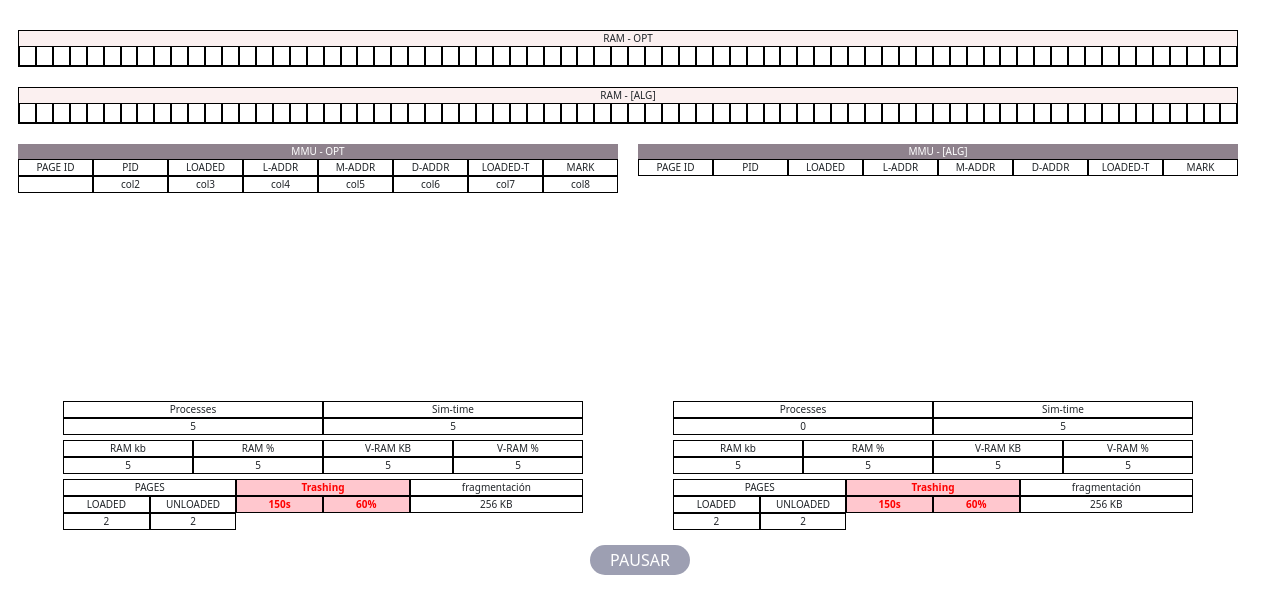
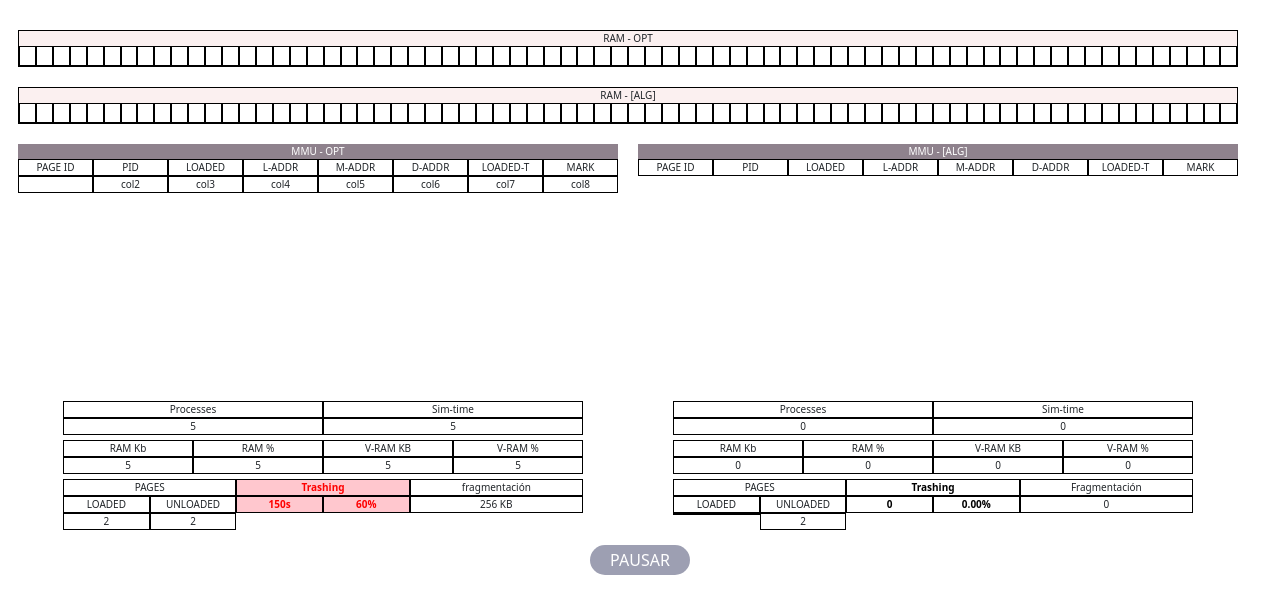
Before and after one commit to Bryan042003/SO_P2, an Angular app: page /simulacion in a window 1280 px wide. Shown: the top 614 px of the page. Built offline with nearby package versions, Linux system fonts and the light colour scheme.

Commit message:
Update simulation data

```diff
--- a/src/app/services/computer.service.ts
+++ b/src/app/services/computer.service.ts
@@ -18,6 +18,10 @@ class Computer {
     operations: string[] = [];
     currentProcess: number = 0;
     algorithm: string = '';
+    ramUsedKB: number = 0;
+    ramPercentage: number = 0;
+    vramUsedKB: number = 0;
+    vramPercentage: number = 0;
 
     constructor(mainMMU: MMU, otherMMU: MMU, session: Session) {
         this.instructionsPerSecond = 1;
@@ -149,8 +153,16 @@ class Computer {
         return this.mainMMU.getTime();
     }
 
+    getFragmentation() {
+        return this.mainMMU.getFragmentation();
+    }
+
     getThrashingTime() {
         return this.mainMMU.getThrashingTime();
+    }
+
+    getThrashingPercentage(): number {
+        return (this.getThrashingTime() / this.getTime()) * 100;
     }
 
     getVRAMSize() {
@@ -159,6 +171,27 @@ class Computer {
             this.otherMMU.virtualMemory.length
         ];
     }
+
+    getRAMUsed(){
+        this.ramUsedKB = this.mainMMU.realMemory.length * this.pageSize;
+        return this.ramUsedKB;
+    }
+
+    getRAMUsagePercentage(){
+        this.ramPercentage = (this.ramUsedKB / this.RAMSize) * 100;
+        return this.ramPercentage;
+    }
+
+    getVRAMUsed(){
+        this.vramUsedKB = this.mainMMU.virtualMemory.length * this.pageSize;
+        return this.vramUsedKB;
+    }
+
+    getVRAMUsagePercentage(){
+        this.vramPercentage = (this.vramUsedKB / this.RAMSize) * 100;
+        return this.vramPercentage;
+    }
+
 
     getProcessNumber() {
       return this.mainProcesses.length;
--- a/src/app/services/mmuservice.service.ts
+++ b/src/app/services/mmuservice.service.ts
@@ -22,6 +22,7 @@ export class MMU {
   public virtualMemoryNew: Page[] = [];
   public realMemoryNew: Page[] = [];
   public processIDKill: number = 0;
+  public totalFragmentationWaste: number = 0;
   algorithmSelected: string = '';
   algorithm: any;
 
@@ -73,6 +74,11 @@ export class MMU {
     const pagesNeeded = Math.ceil(size / 4); // Se requieren las páginas necesarias para el proceso
     let insertedPages = 0;
     const createdPages: Page[] = [];
+
+    const fragmentationInternal = size % 4;
+
+     // Acumular la fragmentación interna
+     this.totalFragmentationWaste += fragmentationInternal;
 
     for (let pageCounter = 0; pageCounter < pagesNeeded; pageCounter++) {
       let pageInserted = false;
@@ -196,6 +202,10 @@ export class MMU {
     return this.virtualMemory;
   }
 
+  getFragmentation(): number {
+    return this.totalFragmentationWaste;
+  }
+
   saveOperations(operaciones: string[]): void {
     this.operations = [];
     this.operations = operaciones;
--- a/src/app/simulacion/simulacion.component.css
+++ b/src/app/simulacion/simulacion.component.css
@@ -5,3 +5,7 @@
 div::-webkit-scrollbar {
     display: none;
 }
+
+.text-danger {
+    color: red;
+}
--- a/src/app/simulacion/simulacion.component.html
+++ b/src/app/simulacion/simulacion.component.html
@@ -220,7 +220,7 @@
                         <div class="col">
                             <div class="row"
                                 style="border: 1px solid black; display: flex; justify-content: center; align-items: center;">
-                                RAM kb
+                                RAM Kb
                             </div>
                             <div class="row"
                                 style="border: 1px solid black; display: flex; justify-content: center; align-items: center;">
@@ -353,7 +353,7 @@
                     </div>
                     <div class="row"
                         style="border: 1px solid black; display: flex; justify-content: center; align-items: center;">
-                        5
+                        {{simTime}}
                     </div>
                 </div>
             </div>
@@ -365,11 +365,11 @@
                         <div class="col">
                             <div class="row"
                                 style="border: 1px solid black; display: flex; justify-content: center; align-items: center;">
-                                RAM kb
+                                RAM Kb
                             </div>
                             <div class="row"
                                 style="border: 1px solid black; display: flex; justify-content: center; align-items: center;">
-                                5
+                                {{ramUsedKB}}
                             </div>
 
                         </div>
@@ -380,7 +380,7 @@
                             </div>
                             <div class="row"
                                 style="border: 1px solid black; display: flex; justify-content: center; align-items: center;">
-                                5
+                                {{ramPercentage}}
                             </div>
                         </div>
                     </div>
@@ -395,7 +395,7 @@
                             </div>
                             <div class="row"
                                 style="border: 1px solid black; display: flex; justify-content: center; align-items: center;">
-                                5
+                                {{vramUsedKB}}
                             </div>
 
                         </div>
@@ -406,7 +406,7 @@
                             </div>
                             <div class="row"
                                 style="border: 1px solid black; display: flex; justify-content: center; align-items: center;">
-                                5
+                                {{vramPercentage}}
                             </div>
                         </div>
                     </div>
@@ -429,7 +429,7 @@
                             </div>
                             <div class="row"
                                 style="border: 1px solid black; height: 100%;display: flex; justify-content: center; align-items: center;">
-                                2
+                                {{pagesLoaded[0]}}
                             </div>
                         </div>
                         <div class="col">
@@ -444,7 +444,7 @@
                         </div>
                     </div>
                 </div>
-                <div class="col" style="width: 100%;height: 100%; background-color:#ffc7ce; color: red; ;">
+                <div class="col" style="width: 100%;height: 100%; color: black;">
                     <div class="row"
                         style="border: 1px solid black; height: 100%;display: flex; justify-content: center; align-items: center;text-align: center;">
                         <strong>Trashing</strong>
@@ -452,11 +452,11 @@
                     <div class="row" style="height: 100%;">
                         <div class="col"
                             style="border: 1px solid black;height: 100%; display: flex; justify-content: center; align-items: center;">
-                            <strong>150s</strong>
+                            <strong>{{trashingTime}}</strong>
                         </div>
-                        <div class="col"
-                            style="border: 1px solid black;height: 100%; display: flex; justify-content: center; align-items: center;">
-                            <strong>60%</strong>
+                        <div class="col" style="border: 1px solid black; height: 100%; display: flex; justify-content: center; align-items: center;"
+                            [ngClass]="{'text-danger': trashingPercentage > 50}">
+                            <strong>{{ trashingPercentage.toFixed(2)}}%</strong>
                         </div>
                     </div>
                 </div>
@@ -464,11 +464,11 @@
                 <div class="col" style="width: 100%;height: 100%;">
                     <div class="row"
                         style="border: 1px solid black; display: flex; justify-content: center; align-items: center;">
-                        fragmentación
+                        Fragmentación
                     </div>
                     <div class="row"
                         style="border: 1px solid black; height: 100%; display: flex; justify-content: center; align-items: center;">
-                        256 KB
+                        {{fragmentation}}
                     </div>
                 </div>
             </div>
--- a/src/app/simulacion/simulacion.component.ts
+++ b/src/app/simulacion/simulacion.component.ts
@@ -29,6 +29,18 @@ export class SimulacionComponent  {
   public processDataMM2: Process | undefined;
   public processByID: Process | undefined;
   public usedColors: [number, number, number][] | undefined
+
+  public simTime: number = 0;
+   public ramUsedKB: number = 0;
+   public ramPercentage: number = 0;
+   public vramUsedKB: number = 0;
+   public vramPercentage: number = 0;
+   public pagesLoaded: number[] = [];
+   public pagesUnloaded: number = 0;
+   public trashingTime: number = 0;
+   public trashingPercentage: number = 0;
+   public fragmentation: number = 0;
+
 
   public alldataMMUOPT: (number | [number, number, number] | Page)[][] = [];
   public alldataMMUNormal: (number | [number, number, number] | Page)[][] = [];
@@ -92,6 +104,17 @@ export class SimulacionComponent  {
     this.dataRam = this.computer.getRAMPages();
     this.dataNumProcess = this.computer.getProcessNumber();
     this.currentProcess = this.computer.getCurrentProcess();
+
+    this.simTime = this.computer.getTime(); // Obtener el tiempo de simulación
+    this.ramUsedKB = this.computer.getRAMUsed(); // RAM utilizada en KB
+    this.ramPercentage = this.computer.getRAMUsagePercentage(); // RAM utilizada en porcentaje
+    this.vramUsedKB = this.computer.getVRAMUsed(); // V-RAM utilizada en KB
+    this.vramPercentage = this.computer.getVRAMUsagePercentage(); // V-RAM utilizada en porcentaje
+    this.pagesLoaded = this.computer.getRAMPages(); // Páginas cargadas
+    //this.pagesUnloaded = this.computer.getPagesUnloaded(); // Páginas descargadas
+    this.trashingTime = this.computer.getThrashingTime(); // Tiempo de thrashing
+    this.trashingPercentage = this.computer.getThrashingPercentage();
+    this.fragmentation = this.computer.getFragmentation(); // Fragmentación
 
   }
 
```
